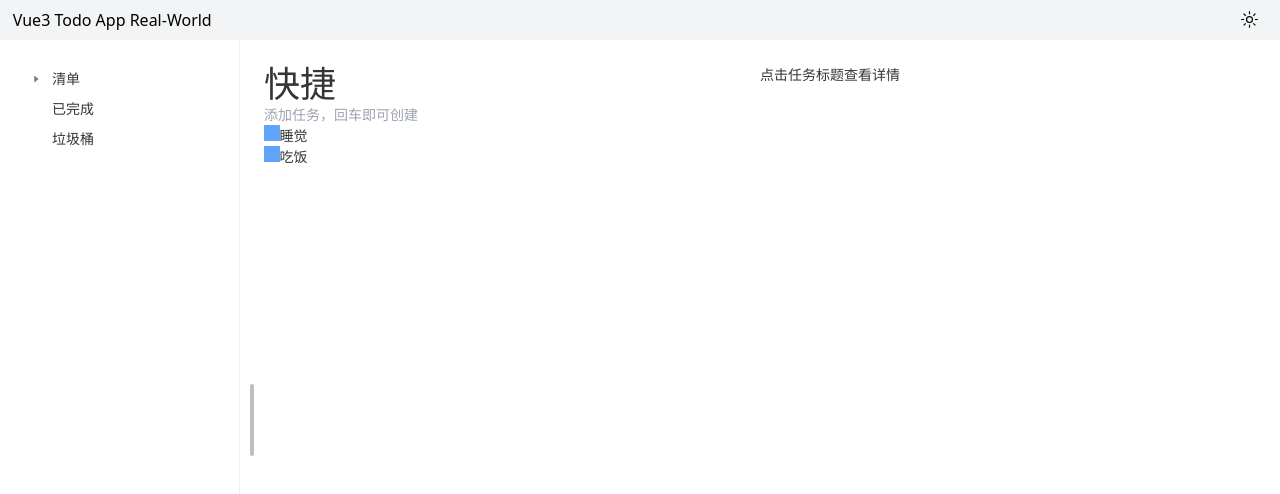
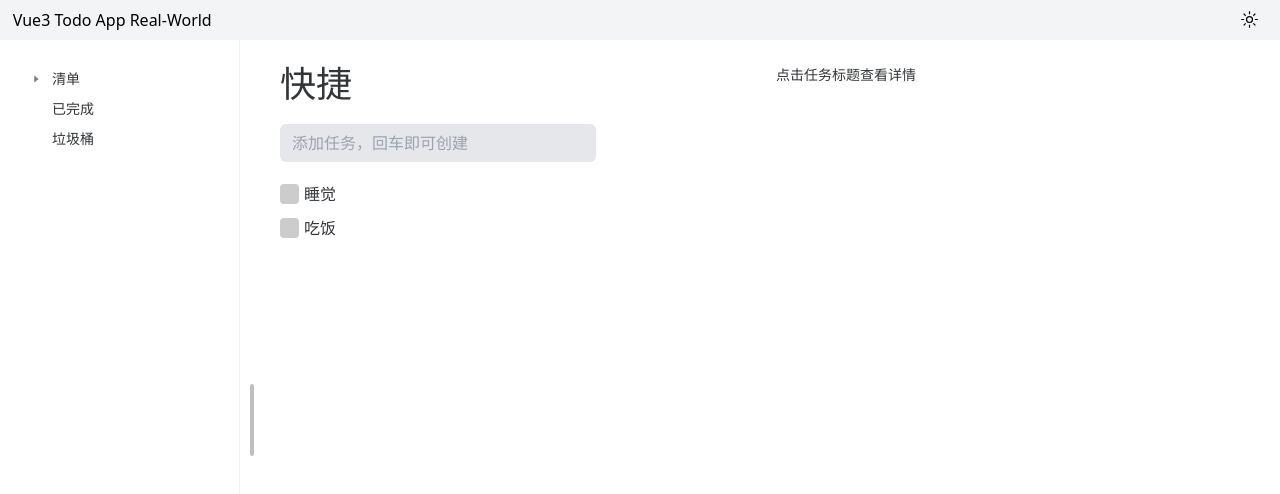
Before and after one commit to S-9527/dida, a Vue app: page /#/task in a window 1280 px wide. Shown: the top 494 px of the page. Built offline with nearby package versions, Linux system fonts and the light colour scheme; what @imengyu/vue3-context-menu would draw is missing.

Commit message:
feat(ui): improve todo

```diff
--- a/src/components/task/TaskEditor.vue
+++ b/src/components/task/TaskEditor.vue
@@ -1,11 +1,15 @@
 <template>
   <div>
     <div v-if="currentActiveTask">
-      <h1 contenteditable="true" @input="handleInput">
+      <h1 contenteditable="true" @input="handleInput" class="text-3xl">
         {{ currentActiveTask.title }}
       </h1>
-      <div>
-        <InkMde v-model="currentActiveTask.content" />
+      <div class="mt-2">
+        <InkMde v-model="currentActiveTask.content" :options="{
+          interface: {
+            appearance: isDark ? 'dark' : 'light'
+          }
+        }" />
       </div>
     </div>
     <div v-else>
@@ -18,6 +22,7 @@
 import { useTaskStore } from "@/store/task";
 import { storeToRefs } from "pinia";
 import InkMde from 'ink-mde/vue'
+import { isDark } from "@/composable/dark.ts";
 
 const { currentActiveTask } = storeToRefs(useTaskStore());
 const { setCurrentActiveTaskTitle } = useTaskStore()
--- a/src/components/task/TaskItem.vue
+++ b/src/components/task/TaskItem.vue
@@ -1,6 +1,6 @@
 <template>
   <div @click.right="handleRightClickTask($event, task)">
-    <div class="flex">
+    <div class="flex justify-start items-center gap-5px">
       <template v-if="task.state === TaskState.REMOVED">
         <div class="flex">
           <div>
@@ -17,7 +17,7 @@
         </div>
       </template>
       <template v-else>
-        <div class="w-4 h-4 bg-blue-400" @click="handleCompleteTodo"></div>
+        <div class="w-5 h-5 bg-#ccc rounded-1 cursor-pointer" @click="handleCompleteTodo"></div>
         <div
             class="w-full"
             contenteditable="true"
--- a/src/components/task/TaskList.vue
+++ b/src/components/task/TaskList.vue
@@ -1,5 +1,5 @@
 <template>
-  <div>
+  <div class="flex flex-col gap-20px px-4 text-16px">
     <div>
       <h1 class="text-4xl">{{ taskStore.currentActiveProject?.name }}</h1>
     </div>
@@ -9,9 +9,10 @@
           placeholder="添加任务，回车即可创建"
           @keydown.enter="addTask"
           v-model="taskTitle"
-      />
+          class="w-300px h-30px rounded-6px p-4px pl-12px outline-none
+          border-none box-content bg-gray-200 dark:bg-#3B3B3B"/>
     </div>
-    <div>
+    <div class="flex flex-col gap-10px">
       <ul v-for="task in taskStore.currentActiveProject?.taskList">
         <TaskItem :task="task"></TaskItem>
       </ul>
```
